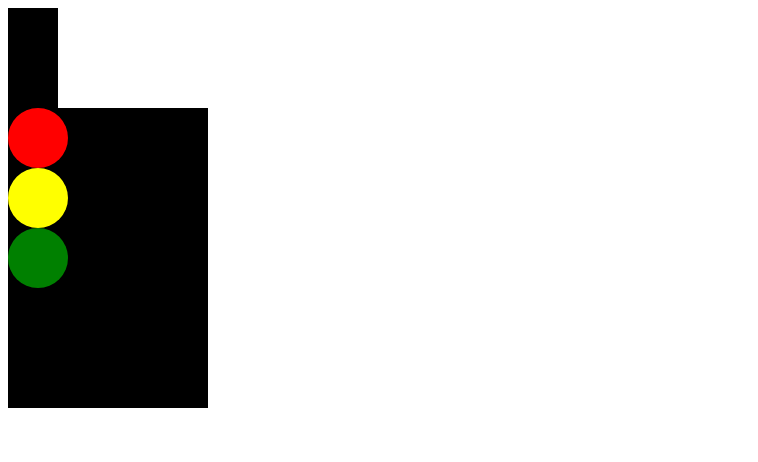
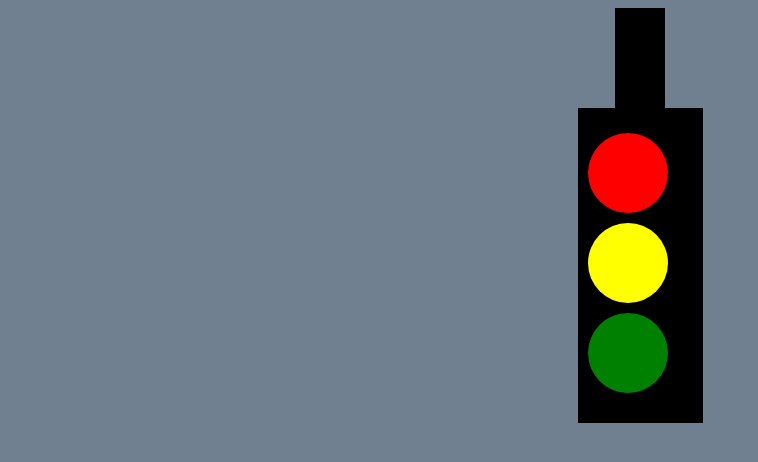
Before and after one commit to DustinVanCour/stoplight, a plain HTML site: page index.html in a window 1280 px wide. Shown: the whole page, without its empty margins (0-758 px from the left). Drawn offline with Linux system fonts and the light colour scheme.

Commit message:
Light (off-center)

```diff
--- a/assets/style.css
+++ b/assets/style.css
@@ -1,18 +1,24 @@
+body {
+  background-color: slategray;
+}
 #post {
   height: 100px;
   width: 50px;
   background-color: black;
+  margin: auto;
 }
 #body {
   height: 300px;
-  width: 200px;
+  width: 125px;
   background-color: black;
+  margin: auto;
+  padding-top: 15px;
 }
 .light {
-  height: 50px;
-  width: 50px;
+  height: 80px;
+  width: 80px;
   border-radius: 50%;
-  padding: 5px;
+  margin: 10px;
 }
 #red {
   background-color: red;
@@ -22,5 +28,13 @@
 }
 #green {
   background-color: green;
-
 }
+#green:hover {
+box-shadow: 0px 0px 20px 20px rgba(0, 255, 0, .5)
+}
+#red:hover {
+box-shadow: 0px 0px 20px 20px rgba(255, 0, 0, .5)
+}
+#yellow:hover {
+box-shadow: 0px 0px 20px 20px rgba(255, 255, 0, 0.5)
+}
--- a/index.html
+++ b/index.html
@@ -5,8 +5,8 @@
   <meta charset="UTF-8">
   <meta name="viewport" content="width=device-width, initial-scale=1.0">
   <meta http-equiv="X-UA-Compatible" content="ie=edge">
+  <link rel="stylesheet" href="assets\style.css">
   <title>Stop Light</title>
-  <link rel="stylesheet" type="text/css" href="assets\style.css">
 </head>
 
 <body>
```
